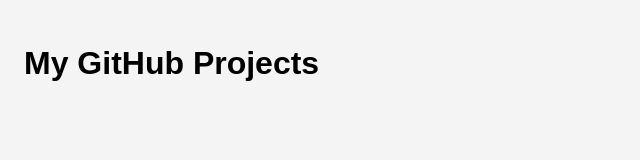
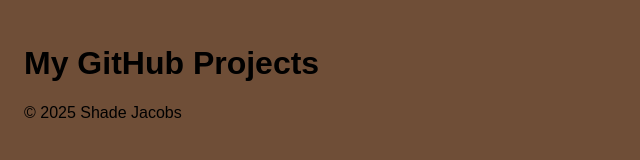
Before and after one commit to shadejacobs/GitHubPage, a plain HTML site: page index.html in a window 1280 px wide. Shown: the whole page, without its empty margins (0-640 px from the left). Drawn offline with Linux system fonts and the light colour scheme.

Commit message:
Intital commit of GitHub Page

```diff
--- a/index.html
+++ b/index.html
@@ -11,6 +11,9 @@
     <h1>My GitHub Projects</h1>
     <div id="projects-container"></div>
   </main>
+  <footer>
+    <p>© 2025 Shade Jacobs</p>
+  </footer>
   <script src="script.js"></script>
 </body>
 </html>
--- a/style.css
+++ b/style.css
@@ -1,11 +1,11 @@
 body {
   font-family: Arial, sans-serif;
   padding: 1rem;
-  background: #f4f4f4;
+  background: #6F4E37;
 }
 
 .project-card {
-  background: white;
+  background: #33a7ff;
   border-radius: 8px;
   box-shadow: 0 2px 8px rgba(0,0,0,0.1);
   margin: 1rem 0;
```
